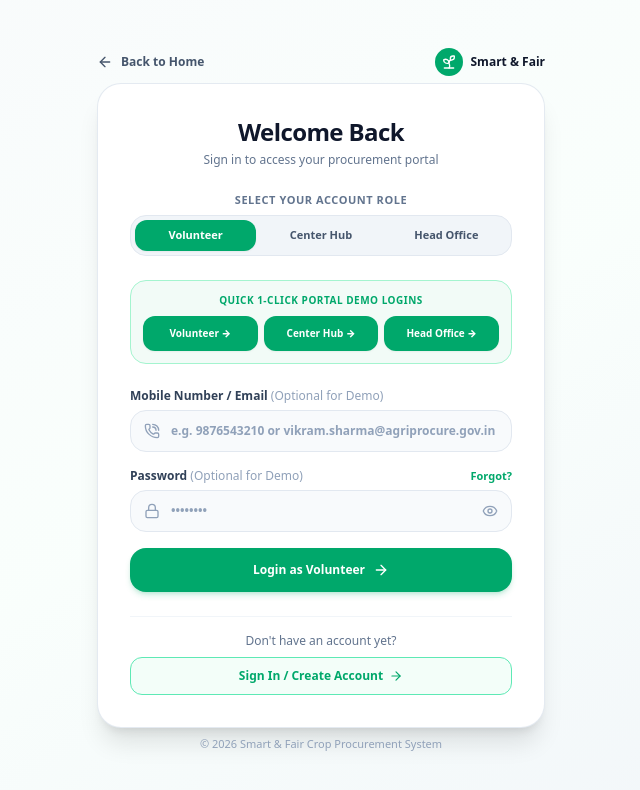
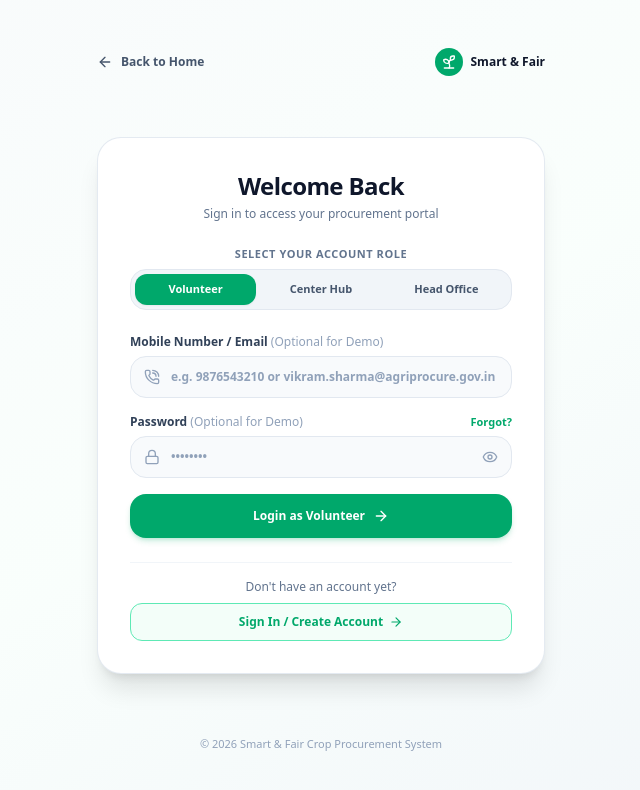
Before and after one commit to skjaheerbasha999/SIH-2026, a React (Vite) app in the folder frontend/: page / in a window 1280 px wide. Both pictures are taken after a click on the button "General Login". Shown: the top 790 px of the page, without its empty margins (319-959 px from the left). Built offline with nearby package versions, Linux system fonts and the light colour scheme.

Commit message:
style: remove 1-click demo logins box from login page

```diff
--- a/frontend/src/pages/LoginPage.jsx
+++ b/frontend/src/pages/LoginPage.jsx
@@ -121,11 +121,10 @@ export const LoginPage = () => {
                 key={roleItem.id}
                 type="button"
                 onClick={() => setSelectedRole(roleItem.id)}
-                className={`py-2 px-1 rounded-xl transition-all text-center text-[11px] ${
-                  selectedRole === roleItem.id
+                className={`py-2 px-1 rounded-xl transition-all text-center text-[11px] ${selectedRole === roleItem.id
                     ? 'bg-[#00a86b] text-white shadow-xs font-black'
                     : 'text-slate-600 hover:text-slate-900'
-                }`}
+                  }`}
               >
                 {roleItem.label}
               </button>
@@ -141,35 +140,7 @@ export const LoginPage = () => {
           </div>
         )}
 
-        {/* FAST 1-CLICK DEMO LOGIN BUTTONS */}
-        <div className="p-3 bg-[#00a86b]/5 rounded-2xl border border-emerald-200 space-y-2">
-          <span className="text-[10px] font-black text-[#00a86b] uppercase tracking-wider block text-center">
-            Quick 1-Click Portal Demo Logins
-          </span>
-          <div className="grid grid-cols-3 gap-1.5">
-            <button
-              type="button"
-              onClick={() => handleDemoLogin('Volunteer')}
-              className="py-2.5 px-1 bg-[#00a86b] text-white text-[10px] font-black rounded-xl hover:bg-[#008f5a] transition-all shadow-xs text-center"
-            >
-              Volunteer →
-            </button>
-            <button
-              type="button"
-              onClick={() => handleDemoLogin('Center in Charge')}
-              className="py-2.5 px-1 bg-[#00a86b] text-white text-[10px] font-black rounded-xl hover:bg-[#008f5a] transition-all shadow-xs text-center"
-            >
-              Center Hub →
-            </button>
-            <button
-              type="button"
-              onClick={() => handleDemoLogin('Head Office')}
-              className="py-2.5 px-1 bg-[#00a86b] text-white text-[10px] font-black rounded-xl hover:bg-[#008f5a] transition-all shadow-xs text-center"
-            >
-              Head Office →
-            </button>
-          </div>
-        </div>
+
 
         {/* Login Form */}
         <form onSubmit={handleLogin} className="space-y-4">
```
